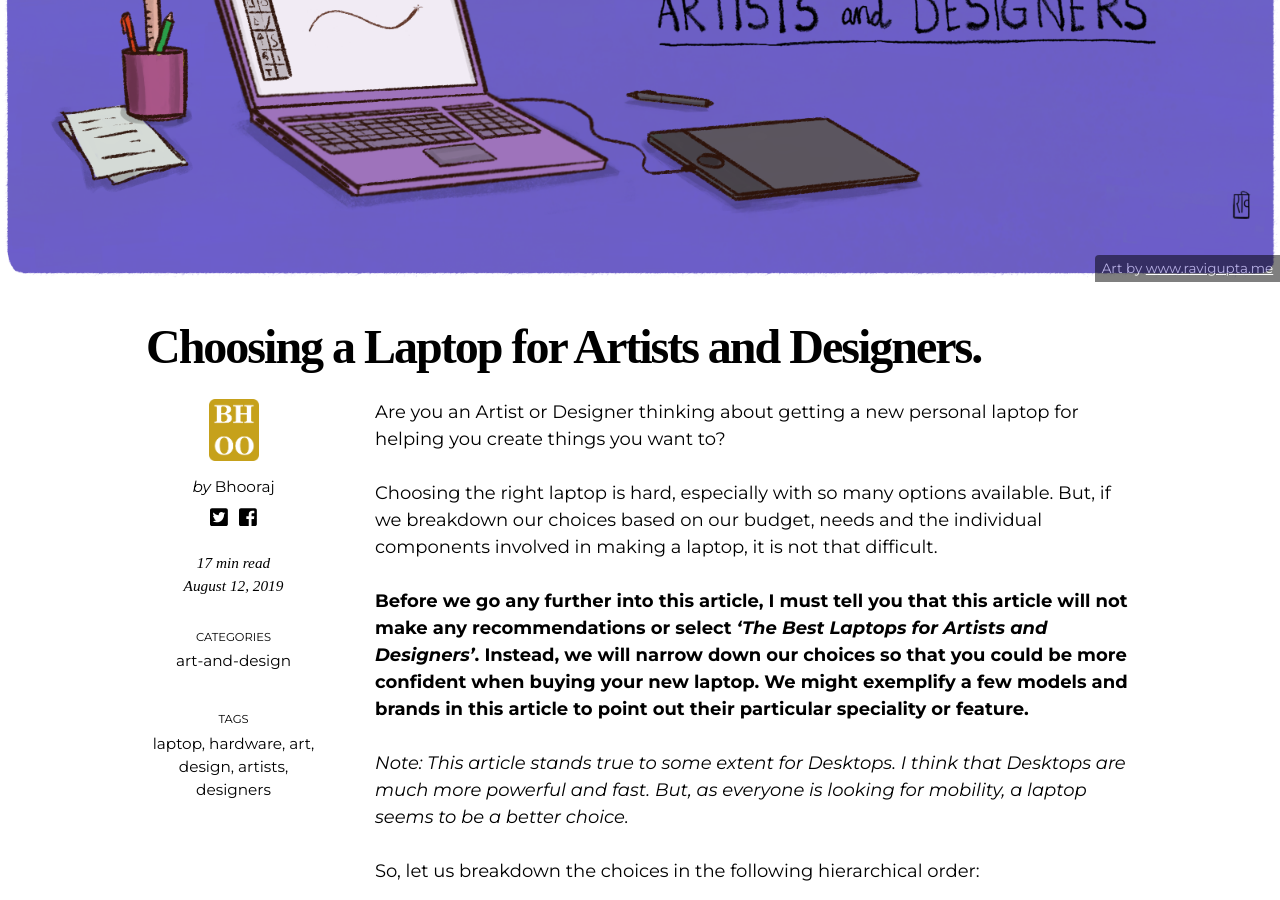
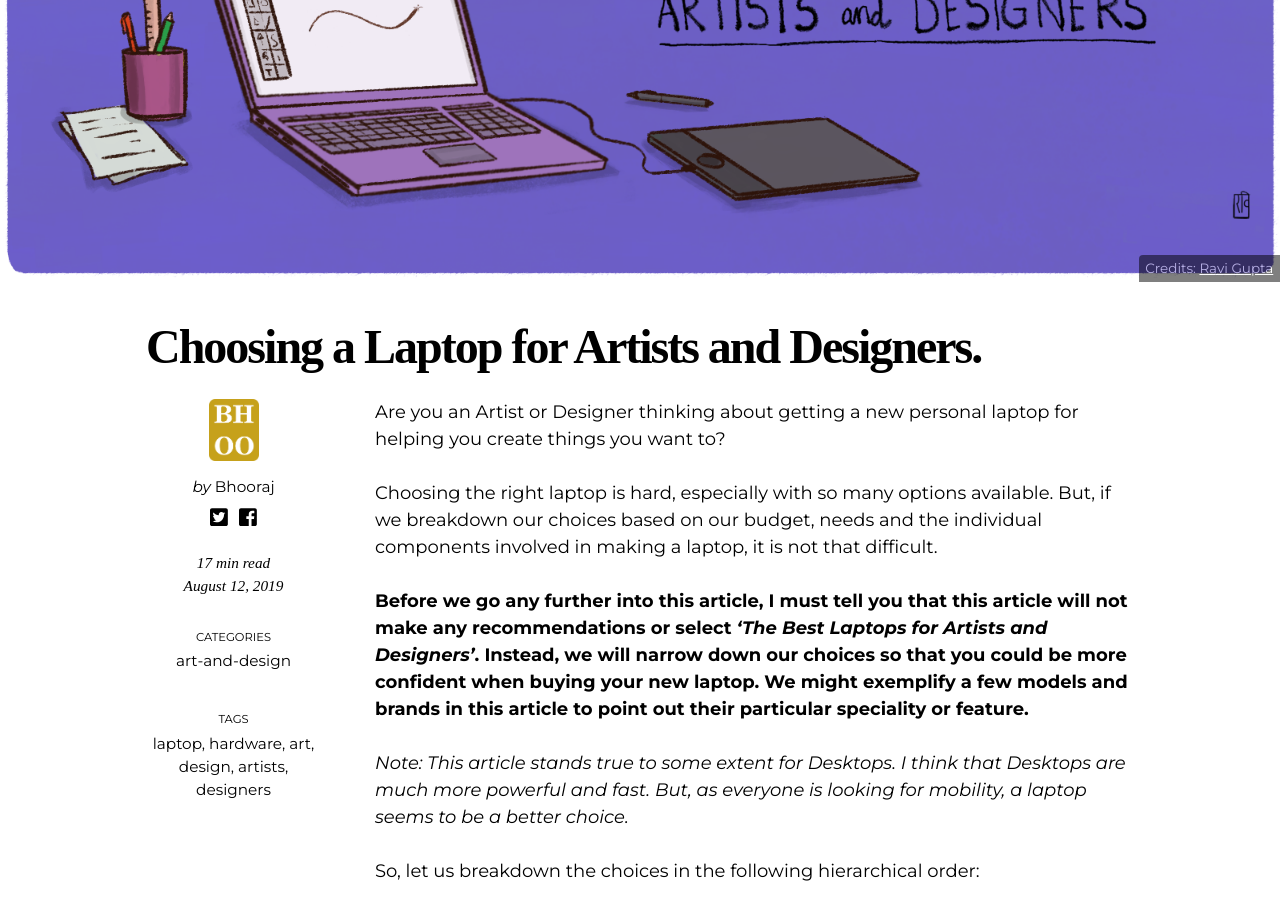
Before and after one commit to bhooraj/bhooraj-blog, a Jekyll site: the page built from _posts/2019-08-12-laptops-for-artists-designers.md, in a window 1280 px wide and 900 px high, scrolled down 350 px. Built offline with Jekyll 4.4.1, drawn with Linux system fonts in a browser that asks for light colours; nearby versions of some CDN libraries; some web fonts are replaced; comment, search, counter and statistics services are not loaded.

Commit message:
Update 2019-08-12-laptops-for-artists-designers.md

```diff
--- a/_posts/2019-08-12-laptops-for-artists-designers.md
+++ b/_posts/2019-08-12-laptops-for-artists-designers.md
@@ -4,7 +4,7 @@ title: "Choosing a Laptop for Artists and Designers."
 excerpt_seperator: "<!--more-->"
 image:
  path: /images/laptop-for-artists-designers.png
- caption: "Art by [www.ravigupta.me](https://www.ravigupta.me/)"
+ caption: "Credits: [Ravi Gupta](https://www.ravigupta.me/)"
 categories:
   - art-and-design
 tags:
```
